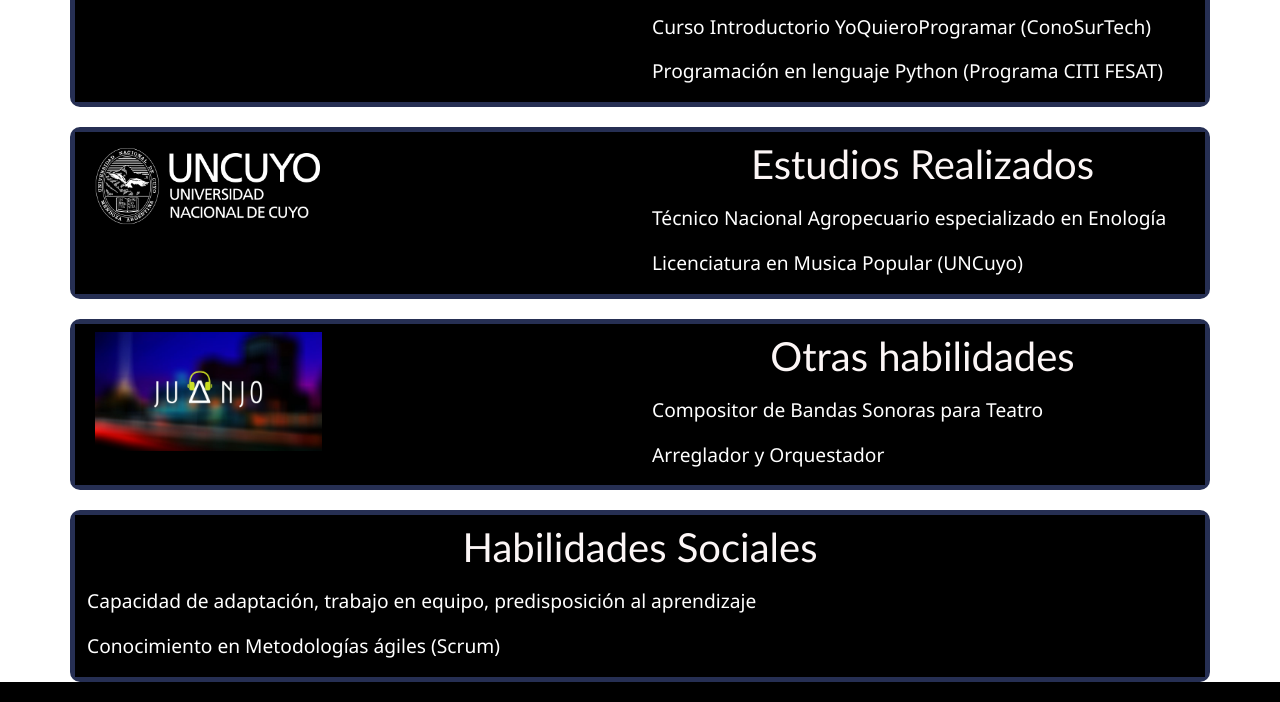
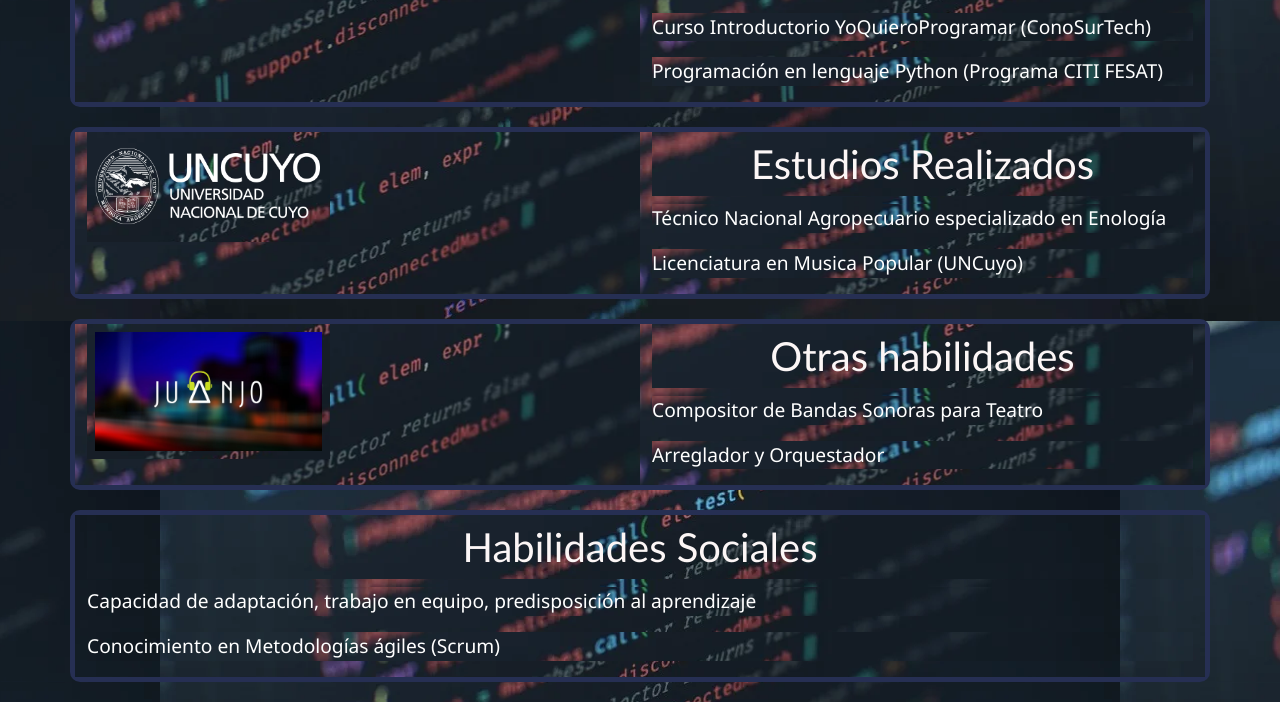
Before and after one commit to Juanjomza/JuanjoMartinezFSJr.github.io, a plain HTML site: page index.html in a window 1280 px wide. Shown: the part 680-1382 px from the top of the page. Drawn offline with nearby package versions, Linux system fonts and the light colour scheme.

Commit message:
Css Editado

```diff
--- a/style.css
+++ b/style.css
@@ -1,6 +1,6 @@
 * {
   background-color: rgb(0, 0, 0);
-  background-image: url("FOTOS/back4.webp");
+  background-image: url("back4.webp");
   background-repeat: repeat;
   background-position: center;
   background-attachment: fixed;
```
